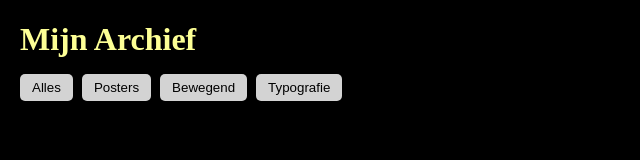
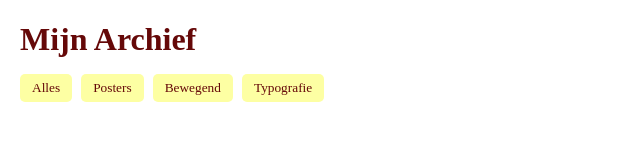
Before and after one commit to annickqw/archive, a website: page index.html in a window 1280 px wide. Shown: the whole page, without its empty margins (0-640 px from the left). Drawn offline with nearby package versions, Linux system fonts and the light colour scheme.

Commit message:
beschrijf hier wat je veranderd hebt

```diff
--- a/style.css
+++ b/style.css
@@ -1,8 +1,8 @@
 body {
   font-family: 'Times New Roman', Times, serif ;
   margin: 20px;
-  background: #000000;
-  color: #fdff95;
+  background: #ffffff;
+  color: #650808;
 }
 
 h1 {
@@ -13,15 +13,19 @@ h1 {
   margin-bottom: 1rem;
 }
 .filters button {
+  font-family: 'Times New Roman', Times, serif ;
   margin-right: 5px;
   padding: 6px 12px;
   border: none;
-  background: #d3d3d3;
+  background: #fdffa3;
+  color: #650808;
+
   cursor: pointer;
   border-radius: 5px;
 }
 .filters button:hover {
-  background: #5e0000;
+  background: #fdffa3;
+  color: #650808;
 }
 
 .grid {
@@ -36,8 +40,9 @@ h1 {
   transition: transform 0.5s ;
 }
 .grid-item:hover {
+  border-style: solid;
   border-width: 3px;
-    border-color: #ffff15;
+  border-color: #fdffa3;
   z-index: 10;
 
 }
```
